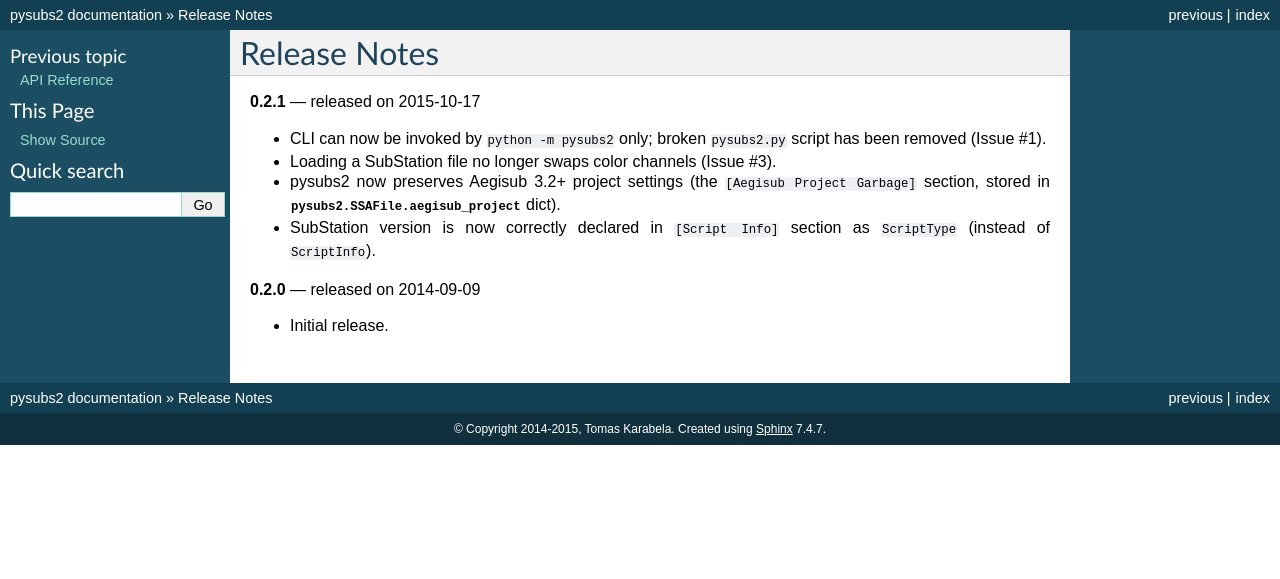
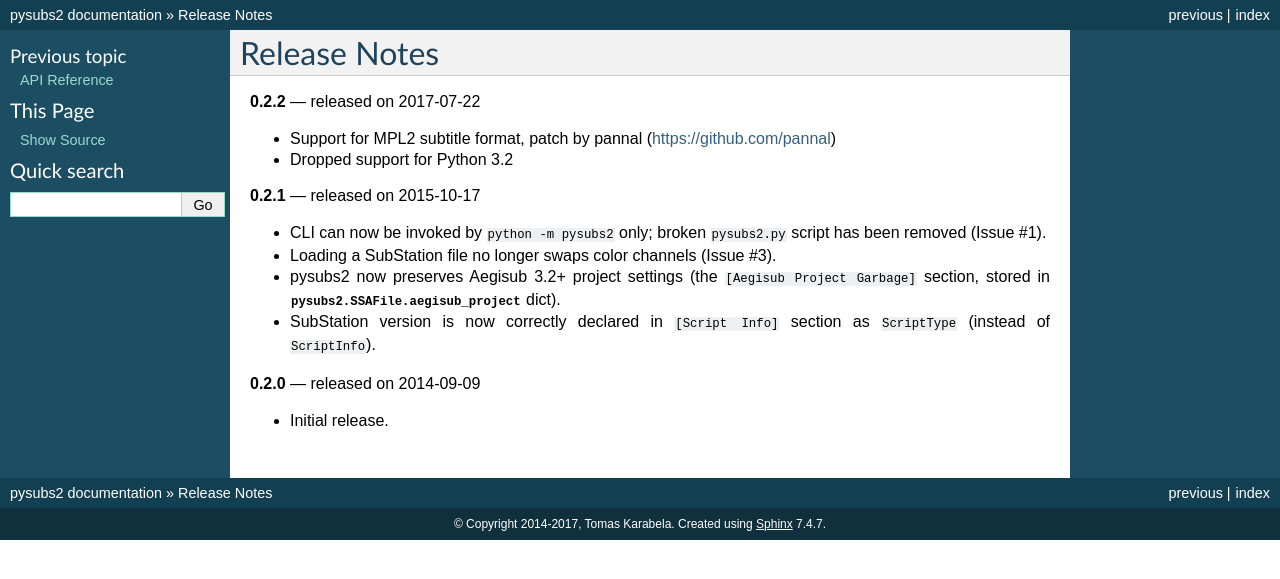
Before and after one commit to tkarabela/pysubs2, a Sphinx documentation site: the page built from docs/release-notes.rst, in a window 1280 px wide. Shown: the top 579 px of the page. Built offline with Sphinx 7.4.7, drawn with Linux system fonts in a browser that asks for light colours; the version number could not be read and is left out.

Commit message:
Version 0.2.2

```diff
--- a/docs/conf.py
+++ b/docs/conf.py
@@ -48,7 +48,7 @@
 
 # General information about the project.
 project = u'pysubs2'
-copyright = u'2014-2015, Tomas Karabela'
+copyright = u'2014-2017, Tomas Karabela'
 
 # The version info for the project you're documenting, acts as replacement for
 # |version| and |release|, also used in various other places throughout the
--- a/docs/index.rst
+++ b/docs/index.rst
@@ -12,7 +12,7 @@
         line.text = "{\\be1}" + line.text
     subs.save("my_subtitles_edited.ass")
 
-pysubs2 works with Python 3 and 2.7. It’s available under the MIT license (see bottom of the page).
+pysubs2 works with Python 2.7 and 3.3+. It’s available under the MIT license (see bottom of the page).
 
 To install pysubs2, just use `pip <https://pypi.python.org/pypi/pip>`_: ``pip install pysubs2``. You can also clone `the GitHub repository <https://github.com/tkarabela/pysubs2/>`_ and install via ``python setup.py install``.
 
--- a/docs/release-notes.rst
+++ b/docs/release-notes.rst
@@ -1,5 +1,10 @@
 Release Notes
 =============
+
+**0.2.2** --- released on 2017-07-22
+
+- Support for MPL2 subtitle format, patch by pannal (https://github.com/pannal)
+- Dropped support for Python 3.2
 
 **0.2.1** --- released on 2015-10-17
 
```
Also changed, not shown: README.rst (+15 -1 lines), 1 other file.
